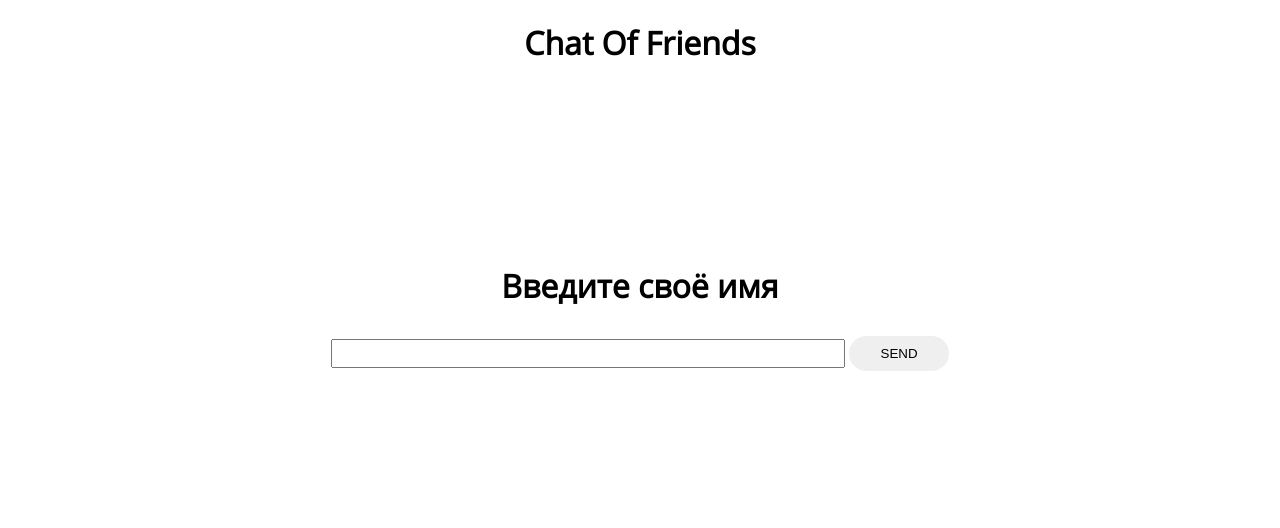
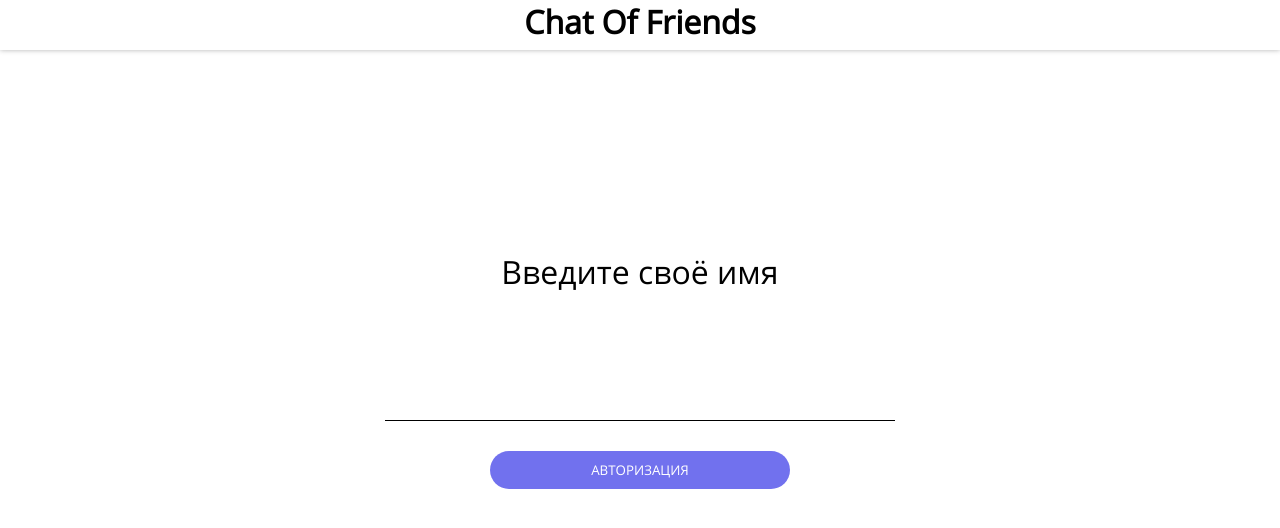
Before and after one commit to PanovYuri/localChatExpress, a plain HTML site: page public/index.html in a window 1280 px wide. Drawn offline with Linux system fonts and the light colour scheme.

Commit message:
Добавление стилей

```diff
--- a/public/css/style.css
+++ b/public/css/style.css
@@ -1,6 +1,27 @@
 @font-face {
     font-family: 'Open Sans';
     src: url('../fonts/OpenSans-Regular.ttf')
+}
+
+* {
+    font-family: 'Open Sans';
+    margin: 0;
+    padding: 0;
+}
+
+header {
+    position: fixed;
+    top: 0;
+    text-align: center;
+    width: 100%;
+    height: 50px;
+    box-sizing: border-box;
+    box-shadow: 0 0 5px rgba(0, 0, 0, 0.3);
+    background-color: white;
+}
+
+.spacesHeader {
+    height: 50px;
 }
 
 #content {
@@ -8,11 +29,39 @@
     height: 100%;
     margin: 0 auto;
     text-align: center;
-    font-family: 'Open Sans';
 }
 
 .auth {
     margin-top: 20%;
+}
+
+#content h1 {
+    margin-bottom: 20px;
+    font-weight: 100;
+}
+
+#auth {
+    width: 300px;
+    margin-top: 20px;
+    background-color: rgb(113, 113, 238);
+    color: white;
+    font-weight: 300;
+}
+
+button:hover {
+    cursor: pointer;
+    background-color: rgba(113, 113, 238, 0.7);
+}
+
+button:active {
+    background-color: rgb(82, 82, 211);
+}
+
+#name {
+    font-size: 64px;
+    text-align: center;
+    border: none;
+    border-bottom: 1px solid black;
 }
 
 #content input {
@@ -23,19 +72,13 @@
 }
 
 #content button {
-    width: 100px;
     border-radius: 90px;
     border: none;
     padding: 10px 20px;
 }
 
-#content button:hover {
-    cursor: pointer;
-    background-color: rgb(235, 221, 101);
-}
-
 #msges {
-    margin-top: 50px;
+    margin-top: 25px;
     list-style-type: none;
 }
 
@@ -53,8 +96,18 @@ li span {
     color: green;
 }
 
-@media screen and (min-width: 800) {
-    header h1 {
-        text-align: right;
-    }
+.inputMsg {
+    width: 100%;
+    height: 50px;
+    margin-top: 50px;
 }
+
+.inputMsg_content {
+    display: inline-block;
+}
+
+#sender {
+    width: 150px;
+    background-color: rgb(113, 113, 238);
+    color: white;
+}
--- a/public/index.html
+++ b/public/index.html
@@ -8,14 +8,15 @@
 </head>
 
 <body>
+    <header>
+        <h1>Chat Of Friends</h1>
+    </header>
+    <div class="spacesHeader"></div>
     <div id="content">
-        <header>
-            <h1>Chat Of Friends</h1>
-        </header>
         <div class="auth">
             <h1>Введите своё имя</h1>
-            <input type="text" id="name">
-            <button id="auth">SEND</button>
+            <input type="text" id="name"> <br>
+            <button id="auth">АВТОРИЗАЦИЯ</button>
         </div>
     </div>
     <script src="js/jquery-3.4.1.min.js"></script>
--- a/public/js/app.js
+++ b/public/js/app.js
@@ -29,12 +29,12 @@ function sendName() {
         },
         success: (data) => {
             let msg_content = `
-                <h1>CHAT FOR ME!!</h1>
-                <label>
-                    Message: <br>
-                    <input type="text" id="msg">
-                </label> <br>
-                <button id="sender">send</button>
+                <div class="inputMsg">
+                    <div class="inputMsg_content">
+                        <input type="text" id="msg">
+                        <button id="sender">send</button>
+                    </div>
+                </div>
                 <ul id="msges">
                 </ul>
             `;
```
